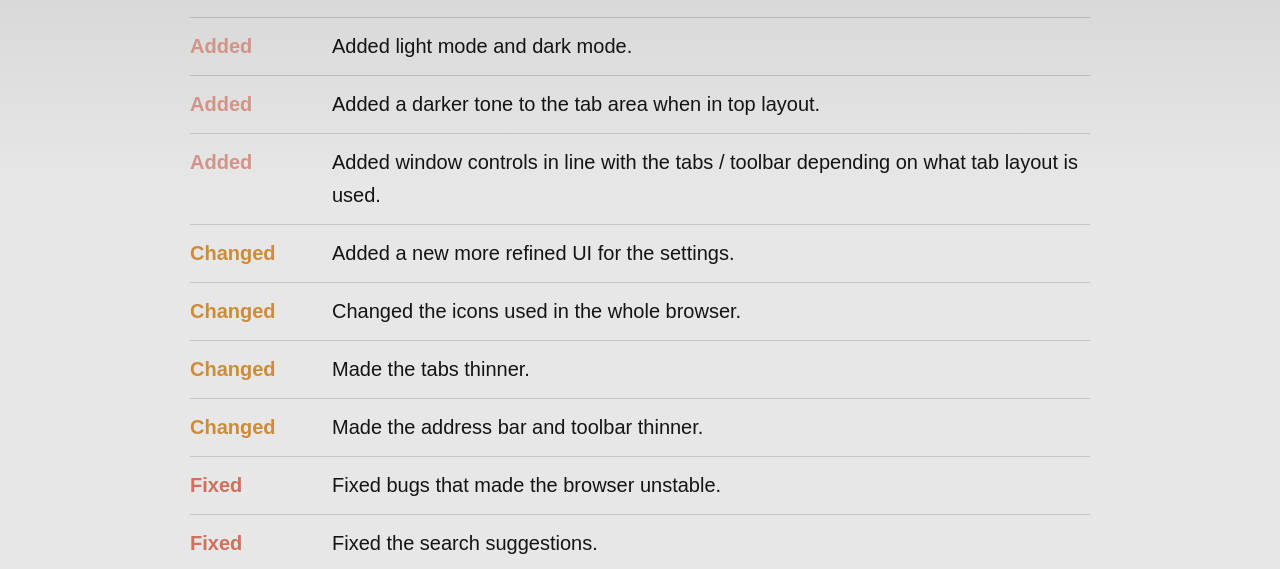
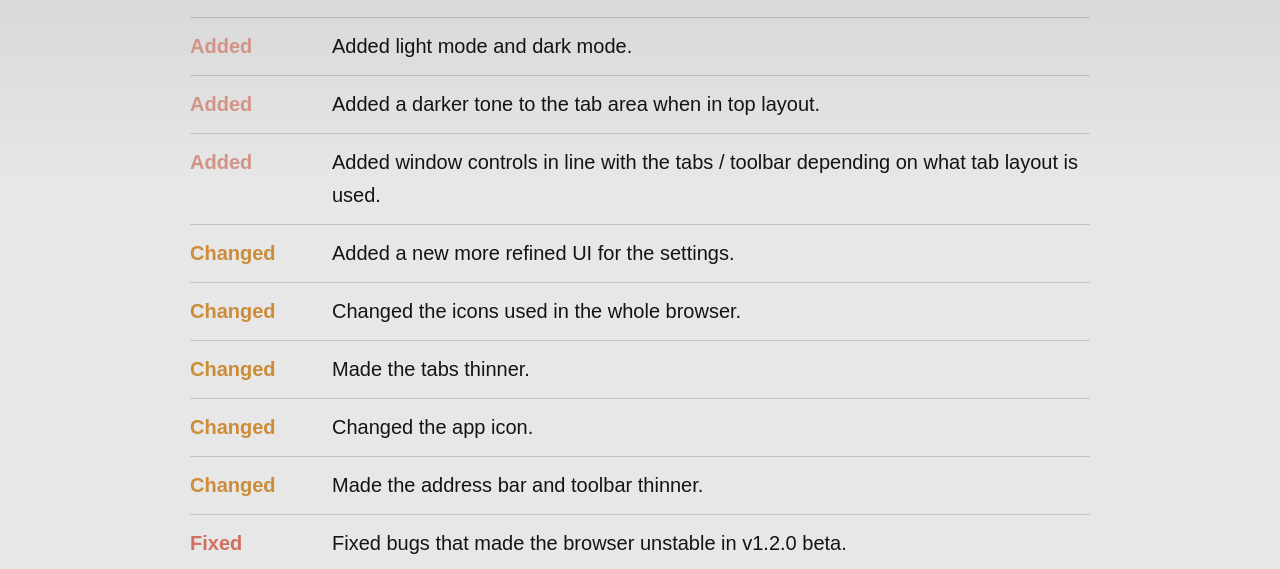
Before and after one commit to TutisiSpargatorDeCur/bastonul, a plain HTML site: page changelog.html in a window 1280 px wide. Shown: the part 230-799 px from the top of the page. Drawn offline with Linux system fonts and the light colour scheme.

Commit message:
Revise changelog for BastoBrowser v1.3.0 Beta
Updated the changelog for BastoBrowser v1.3.0 Beta with new features, UI changes, and bug fixes.

```diff
--- a/changelog.html
+++ b/changelog.html
@@ -280,8 +280,9 @@
                 <li class="changed"><strong>Changed</strong><span>Added a new more refined UI for the settings.</span></li>
                 <li class="changed"><strong>Changed</strong><span>Changed the icons used in the whole browser.</span></li>
                 <li class="changed"><strong>Changed</strong><span>Made the tabs thinner.</span></li>
+                <li class="changed"><strong>Changed</strong><span>Changed the app icon.</span></li>
                 <li class="changed"><strong>Changed</strong><span>Made the address bar and toolbar thinner.</span></li>
-                <li class="fixed"><strong>Fixed</strong><span>Fixed bugs that made the browser unstable.</span></li>
+                <li class="fixed"><strong>Fixed</strong><span>Fixed bugs that made the browser unstable in v1.2.0 beta.</span></li>
                 <li class="fixed"><strong>Fixed</strong><span>Fixed the search suggestions.</span></li>
                 <li class="fixed"><strong>Fixed</strong><span class="two-line">Fixed a bug that made the Preview of the browser colors being the default ones even on other themes.</span></li>
             </ul>
```
